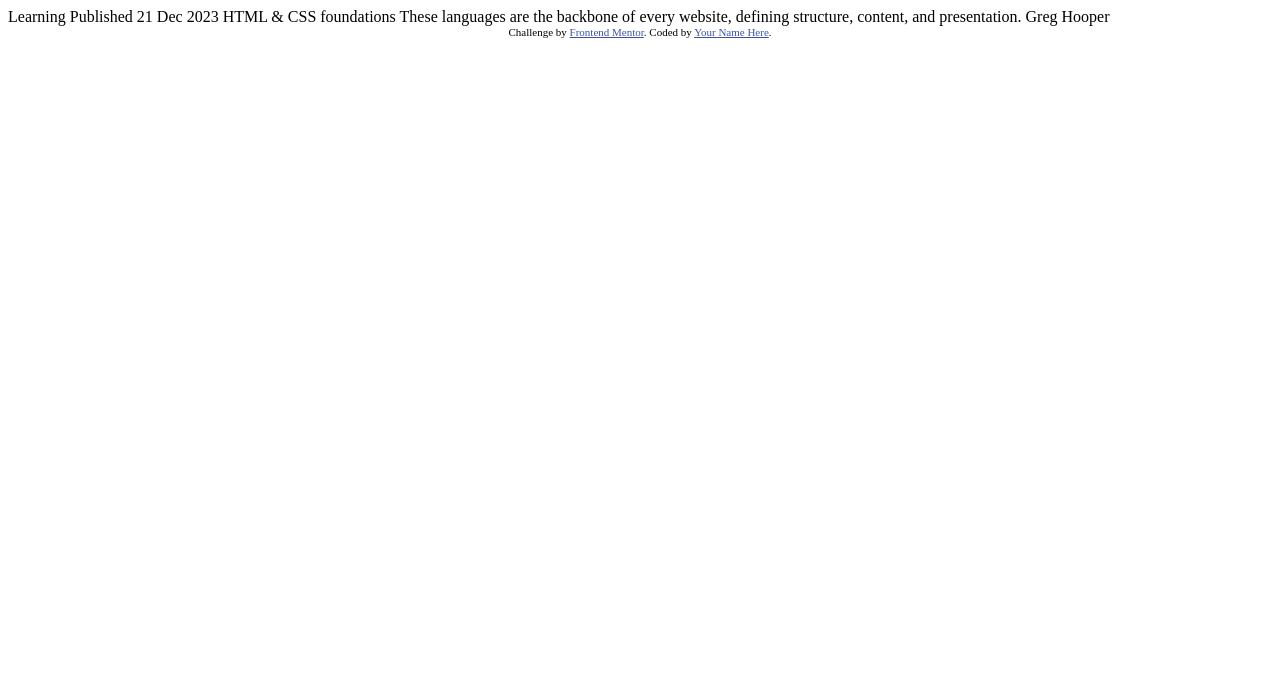
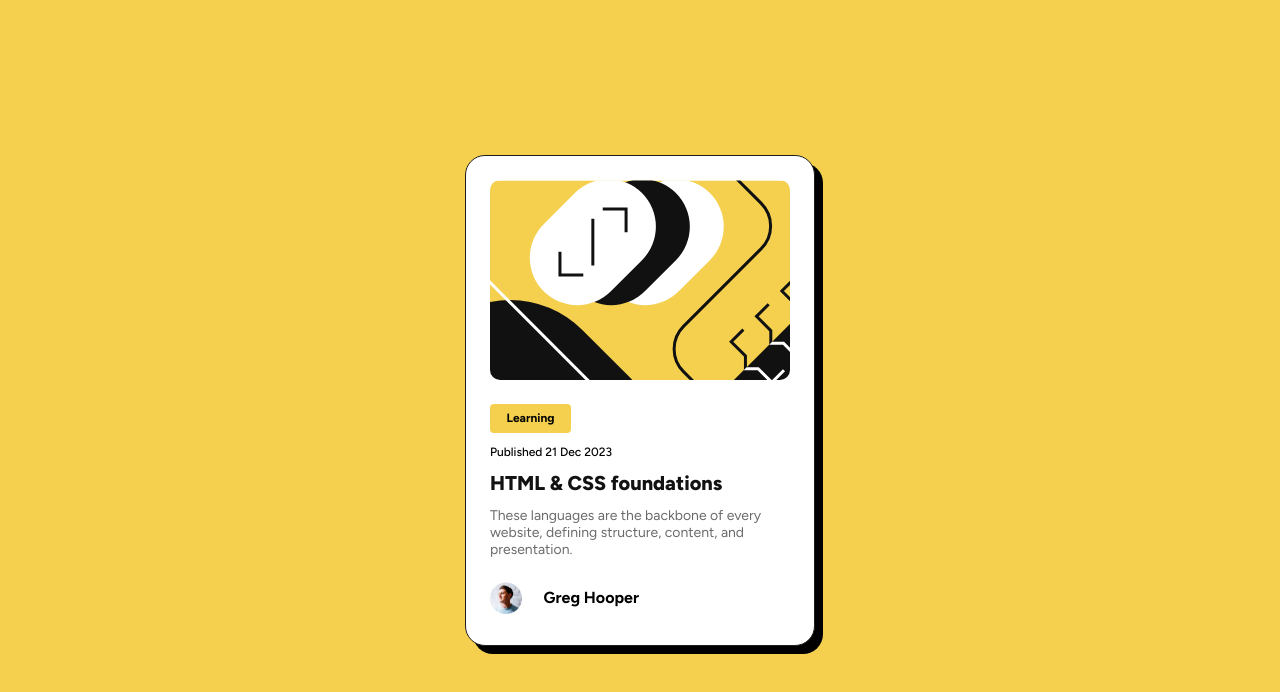
Before and after one commit to joaopimentadev/blog-preview-card, a plain HTML site: page index.html in a window 1280 px wide. Drawn offline with Linux system fonts and the light colour scheme.

Commit message:
Finalização do projeto

```diff
--- a/index.html
+++ b/index.html
@@ -3,32 +3,23 @@
 <head>
   <meta charset="UTF-8">
   <meta name="viewport" content="width=device-width, initial-scale=1.0"> <!-- displays site properly based on user's device -->
-
   <link rel="icon" type="image/png" sizes="32x32" href="./assets/images/favicon-32x32.png">
-
   <title>Frontend Mentor | Blog preview card</title>
-
-  <!-- Feel free to remove these styles or customise in your own stylesheet 👍 -->
-  <style>
-    .attribution { font-size: 11px; text-align: center; }
-    .attribution a { color: hsl(228, 45%, 44%); }
-  </style>
+  <link rel="stylesheet" href="style.css">
 </head>
 <body>
-
-  Learning
-
-  Published 21 Dec 2023
-
-  HTML & CSS foundations
-
-  These languages are the backbone of every website, defining structure, content, and presentation.
-
-  Greg Hooper
-
-  <div class="attribution">
-    Challenge by <a href="https://www.frontendmentor.io?ref=challenge" target="_blank">Frontend Mentor</a>.
-    Coded by <a href="#">Your Name Here</a>.
-  </div>
+  <main>
+      <div class="ilustracao"></div>
+        <div class="categoria">
+          <p class="categoria-texto">Learning</p>
+        </div>
+        <p class="data">Published 21 Dec 2023</p>
+        <h1 class="titulo">HTML & CSS foundations</h1>
+        <p class="descricao">These languages are the backbone of every website, defining structure, content, and presentation.</p>
+      <div class="professor">
+        <img class="avatar" src="assets/images/image-avatar.webp" alt="Avatar">
+        <p class="autor"><strong>Greg Hooper</strong></p>
+      </div>
+    </main>
 </body>
 </html>
--- /dev/null
+++ b/style.css
@@ -0,0 +1,117 @@
+@import url('https://fonts.googleapis.com/css2?family=Figtree:ital,wght@0,300..900;1,300..900&display=swap');
+
+@media (min-width: 320px) {
+    /* Tudo aqui é mobile */
+    * {
+        margin: 0;
+        padding: 0;
+        font-family: "Figtree", sans-serif;
+    }
+
+
+    body {
+        background-color: hsl(47, 88%, 63%);
+        width: 100vw;
+        height: 100vh;
+        display: flex;
+        align-items: center;
+        justify-content: center;
+        justify-items: auto;
+        flex-direction: column;
+        gap: 20px;
+    }
+
+    main {
+        background-color: white;
+        width: 300px;
+        height: 441px;
+        border-radius: 20px;
+        border: 1px solid #1E1E1E;
+        box-shadow: 8px 8px 0px 0px rgb(0,0,0);
+        padding: 24px;
+
+    }
+
+    main div.ilustracao {
+        width: 100%;
+        height: 200px;
+        border-radius: 10px;
+        background-image: url('assets/images/illustration-article.svg');
+        margin: 0 auto;
+    }
+
+    main div.categoria {
+        display: flex;
+        background-color: hsl(47, 88%, 63%);
+        width: 73px;
+        height: 5px;
+        text-align: center;
+        padding: 12px 4px;
+        border-radius: 4px;
+        justify-content: center;
+        align-items: center;
+        margin-top: 24px;
+        margin-bottom: 12px;
+    }
+
+    main div p.categoria-texto {
+        font-weight: bolder;
+        font-size: 12px;
+    }
+
+    main p.data {
+        font-size: 12px;
+        font-weight: 500;
+        margin-bottom: 12px;
+    }
+
+    main h1.titulo {
+        font-size: 20px;
+        font-weight: 800;
+        color: hsl(0, 0%, 7%);
+        margin-bottom: 12px;
+    }
+
+    main p.descricao {
+        color: hsl(0, 0%, 42%);
+        font-size: 14px;
+        font-weight: medium;
+        margin-bottom: 24px;
+        text-align: start;
+    }
+
+    main div.professor {
+        display: flex;
+        align-items: center;
+        justify-content: space-between;
+        width: 149px;
+    }
+
+    main div img.avatar {
+        width: 32px;
+        height: 32px;
+    }
+}
+
+@media (min-width: 1440px) {
+    main {
+        width: 384px;
+        height: 430px;
+    }
+
+    main div p.categoria-texto {
+        font-size: 16px;
+    }
+
+    main p.data {
+        font-size: 15px;
+    }
+
+    main h1.titulo {
+        font-size: 25px;
+    }
+
+    main p.descricao {
+        font-size: 16px;
+    }
+}
```
Also changed, not shown: assets/fonts/Figtree-Italic-VariableFont_wght.ttf (deleted), assets/fonts/Figtree-VariableFont_wght.ttf (deleted), assets/fonts/OFL.txt (deleted), assets/fonts/README.txt (deleted), assets/fonts/static/Figtree-ExtraBold.ttf (deleted), assets/fonts/static/Figtree-Medium.ttf (deleted), 3 other files.
